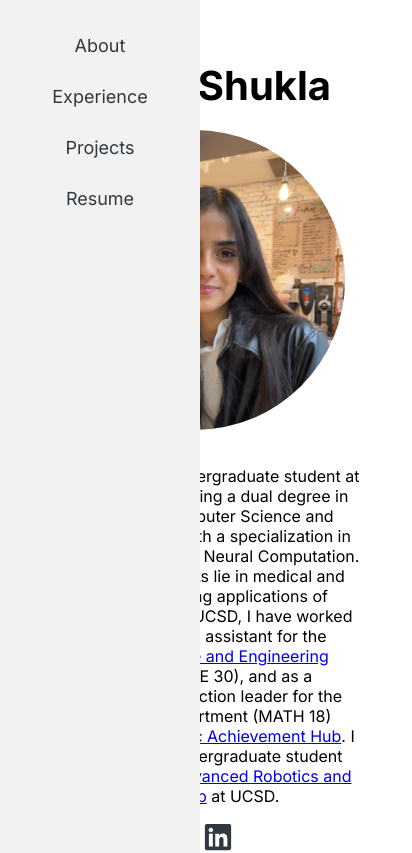
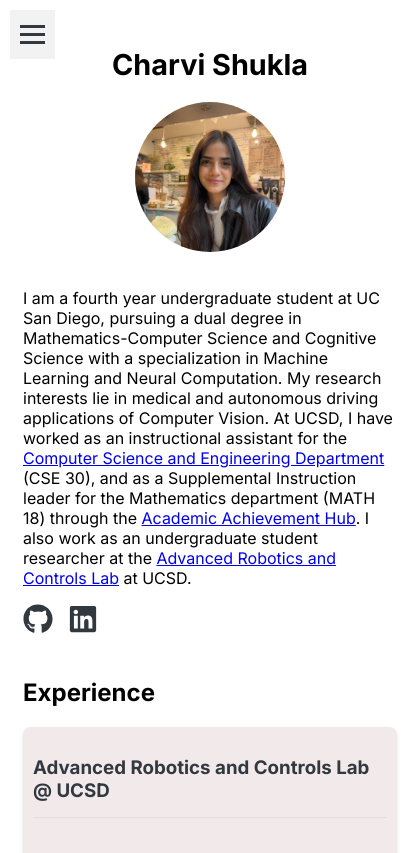
Before and after one commit to charvishukla/charvi-website, a Next.js app: page / in a window 390 px wide. Shown: the top 853 px of the page, 412 px wide, since content can reach past the window. Built offline with nearby package versions, Linux system fonts and the light colour scheme.

Commit message:
Add smaller sized screen compatibility

```diff
--- a/src/app/SideNav.js
+++ b/src/app/SideNav.js
@@ -1,10 +1,12 @@
+'use client';
+
 import React from 'react';
-import styles from './SideNav.module.css';
 import Link from 'next/link';
+import styles from "./page.module.css";
 
-const SideNav = () => {
+const SideNav = ({ isOpen, isMobile }) => {
   return (
-    <nav className={styles.sideNav}>
+    <nav className={`${styles.sideNav} ${isMobile && isOpen ? styles.open : ''}`}>
       <Link href="#about" className={styles.item}>About</Link>
       <Link href="#experience" className={styles.item}>Experience</Link>
       <Link href="#projects" className={styles.item}>Projects</Link>
--- a/src/app/page.js
+++ b/src/app/page.js
@@ -1,13 +1,39 @@
+'use client';
 import Image from "next/image";
 import logo from "./logo.jpg";
 import styles from "./page.module.css";
 import SideNav from "./SideNav";
 import { FaGithub, FaLinkedin } from "react-icons/fa";
+import React, { useState, useEffect } from 'react';
 
 export default function Home() {
+  const [isMenuOpen, setIsMenuOpen] = useState(false);
+  const [isMobile, setIsMobile] = useState(false);
+
+  useEffect(() => {
+    const checkScreenSize = () => {
+      setIsMobile(window.innerWidth <= 768);
+    };
+
+    checkScreenSize();
+    window.addEventListener('resize', checkScreenSize);
+    return () => window.removeEventListener('resize', checkScreenSize);
+  }, []);
+
+  const toggleMenu = () => {
+    setIsMenuOpen(!isMenuOpen);
+  };
+
   return (
     <div className={styles.app}>
-      <SideNav />
+      {isMobile && (
+        <button className={styles.menuButton} onClick={toggleMenu}>
+          <span></span>
+          <span></span>
+          <span></span>
+        </button>
+      )}
+      <SideNav isOpen={isMenuOpen} isMobile={isMobile} />
       <main className={styles.main}>
         <section id="about" className={styles.section}>
           <h1 className={styles.name}>Charvi Shukla</h1>
--- a/src/app/page.module.css
+++ b/src/app/page.module.css
@@ -1,13 +1,14 @@
 .app {
   display: flex;
   justify-content: center;
-  align-items: center;
+  align-items: flex-start;
 }
 
 .main {
   padding: 20px;
   width: calc(100% - 200px);
   max-width: 800px;
+  margin-left: 200px; /* Account for the fixed sidebar */
 }
 
 .section {
@@ -22,22 +23,24 @@
 
 .introduction {
   display: flex;
-  flex-direction: column;
+  flex-direction: row;
   align-items: center;
   gap: 20px;
 }
 
 .profileImage {
   border-radius: 50%;
+  width: 300px;
+  height: 300px;
 }
 
 .aboutContent {
-  text-align: center;
+  text-align: left;
 }
 
 .socialLinks {
   display: flex;
-  justify-content: center;
+  justify-content: flex-start;
   gap: 15px;
   margin-top: 15px;
 }
@@ -71,7 +74,7 @@
 
 .cardHeader h3 {
   margin: 0;
-  padding-right: 30px; /* Make space for the GitHub icon */
+  padding-right: 30px;
 }
 
 .cardSubsection {
@@ -80,12 +83,7 @@
   border-top: 1px solid #e0e0e0;
 }
 
-.card h3 {
-  margin-bottom: 10px;
-  color: #31383f;
-}
-
-.card h4 {
+.card h3, .card h4 {
   margin-bottom: 10px;
   color: #31383f;
 }
@@ -124,18 +122,6 @@
   color: #dd8ea4;
 }
 
-@media (max-width: 768px) {
-  .main {
-    margin-left: 0;
-    width: 100%;
-    padding: 20px;
-  }
-
-  .introduction {
-    flex-direction: column;
-  }
-}
-
 .listLevel1 {
   margin-left: 0;
 }
@@ -157,3 +143,145 @@
 .linkItem {
   margin-bottom: 5px;
 }
+
+/* Styles for the sidebar navigation */
+.sideNav {
+  width: 200px;
+  height: 100vh;
+  position: fixed;
+  background-color: #f2f2f2;
+  padding-top: 20px;
+  top: 0;
+  left: 0;
+  overflow-x: hidden;
+  display: flex;
+  flex-direction: column;
+  align-items: center;
+}
+
+.item {
+  padding: 15px 20px;
+  color: #31383f;
+  text-decoration: none;
+  font-size: 18px;
+  transition: background-color 0.3s;
+  width: 100%;
+  text-align: center;
+}
+
+.item:hover {
+  background-color: #dd8ea4;
+}
+
+/* Styles for the hamburger menu button */
+.menuButton {
+  display: none;
+  position: fixed;
+  top: 10px;
+  left: 10px;
+  z-index: 1000;
+  background: #f2f2f2;
+  border: none;
+  padding: 10px;
+  cursor: pointer;
+}
+
+.menuButton span {
+  display: block;
+  width: 25px;
+  height: 3px;
+  background: #31383f;
+  margin: 5px 0;
+}
+
+/* Responsive styles */
+@media (max-width: 1024px) {
+  .main {
+    width: calc(100% - 150px);
+    margin-left: 150px;
+  }
+
+  .sideNav {
+    width: 150px;
+  }
+
+  .introduction {
+    flex-direction: column;
+  }
+
+  .profileImage {
+    width: 250px;
+    height: 250px;
+  }
+}
+
+@media (max-width: 768px) {
+  .app {
+    flex-direction: column;
+  }
+
+  .main {
+    width: 100%;
+    margin-left: 0;
+    padding: 20px;
+  }
+
+  .sideNav {
+    width: 200px;
+    height: 100vh;
+    position: fixed;
+    left: -200px;
+    top: 0;
+    transition: left 0.3s ease;
+    z-index: 999;
+  }
+
+  .sideNav.open {
+    left: 0;
+  }
+
+  .menuButton {
+    display: block;
+  }
+
+  .introduction {
+    flex-direction: column;
+  }
+
+  .profileImage {
+    width: 200px;
+    height: 200px;
+  }
+
+  .name {
+    font-size: 2rem;
+  }
+
+  .card {
+    padding: 15px;
+  }
+}
+
+@media (max-width: 480px) {
+  .main {
+    padding: 15px;
+  }
+
+  .profileImage {
+    width: 150px;
+    height: 150px;
+  }
+
+  .name {
+    font-size: 1.8rem;
+  }
+
+  .card {
+    padding: 10px;
+  }
+
+  .githubLink {
+    top: 10px;
+    right: 10px;
+  }
+}
```
